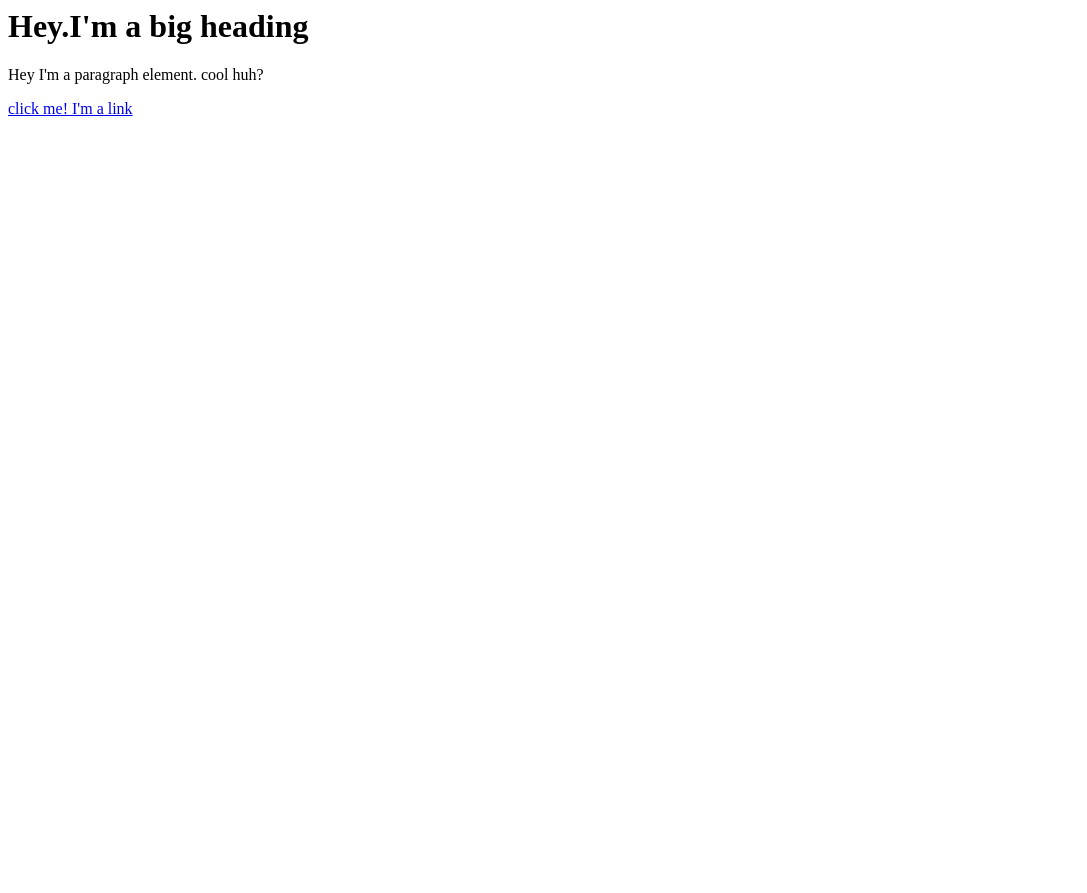
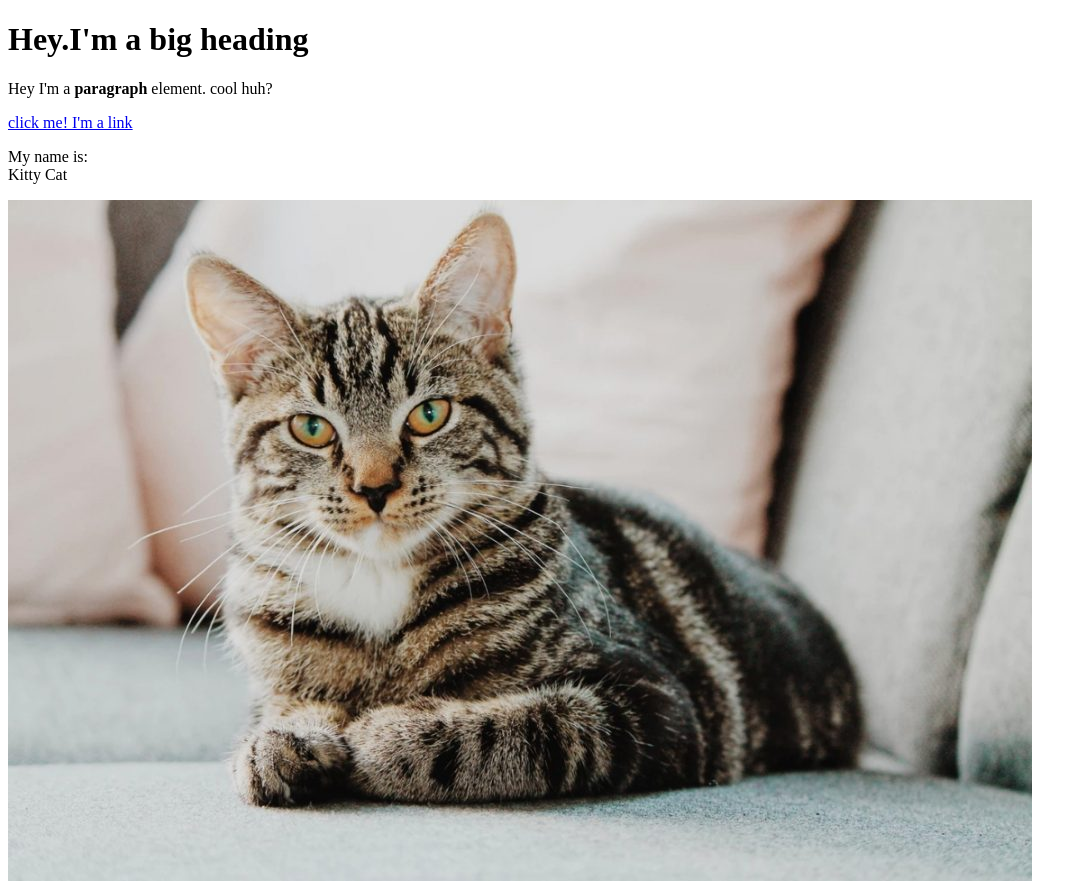
Before and after one commit to Anjuthan/cartoon-hero, a plain HTML site: page test.html in a window 1280 px wide. Shown: the whole page, without its empty margins (0-1087 px from the left). Before the commit the page ends 800 px from the top, so only its background shows below. Drawn offline with Linux system fonts and the light colour scheme.

Commit message:
added a cat image and few more elements

```diff
--- a/test.html
+++ b/test.html
@@ -1,3 +1,14 @@
-<h1>Hey.I'm a big heading</h1>
-<p>Hey I'm a paragraph element. cool huh?</p>
-<a href="http://google.com" target="_blank" title="Let's go to google">click me! I'm a link</a>
+<!DOCTYPE html>
+<html>
+<head>
+	<title>Test Page</title>
+</head>
+<body>
+	<h1>Hey.I'm a big heading</h1>
+	<p>Hey I'm a <b>paragraph</b> element. cool huh?</p>
+	<a href="http://google.com" target="_blank" title="Let's go to google">click me! I'm a link</a>
+	<p>My name is: <br>
+	Kitty Cat</p>
+	<img src="img/cat.jpeg">
+</body>
+</html>
```
Also changed, not shown: img/cat.jpeg (added).
